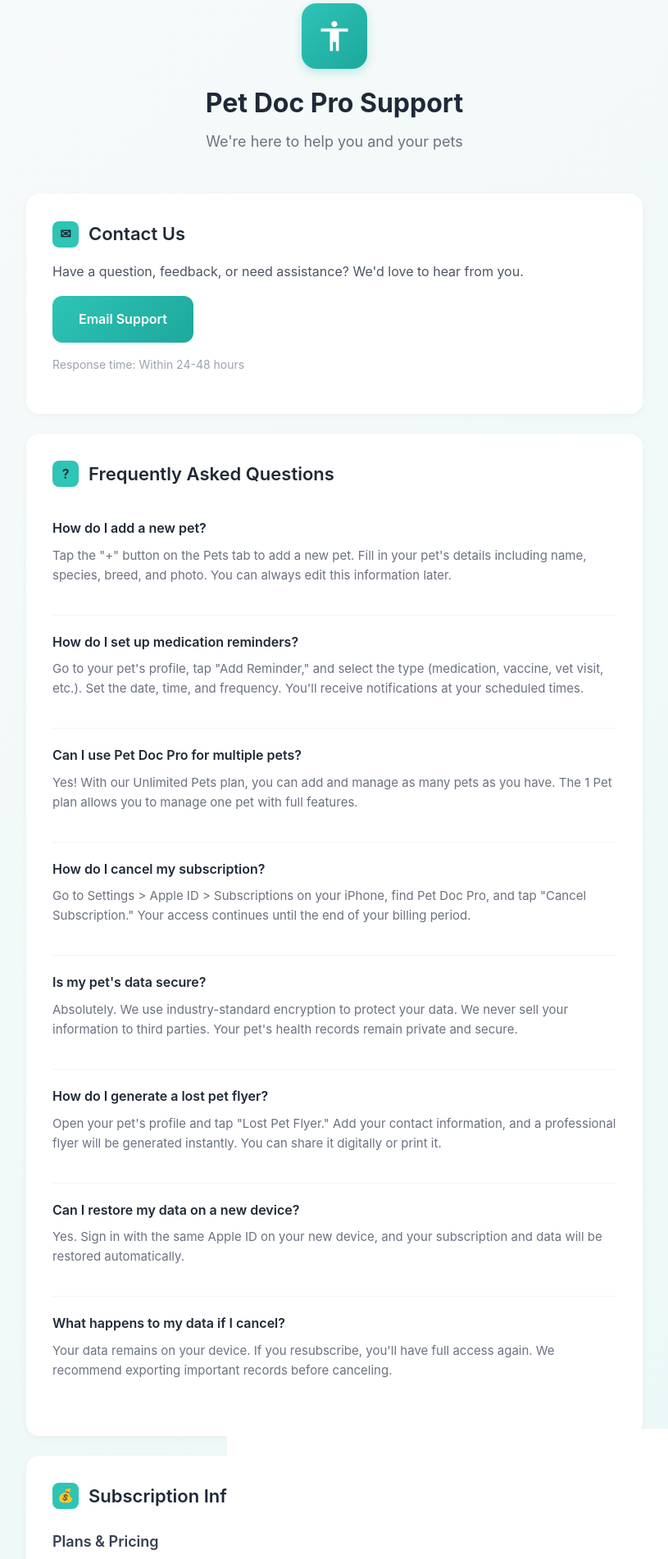
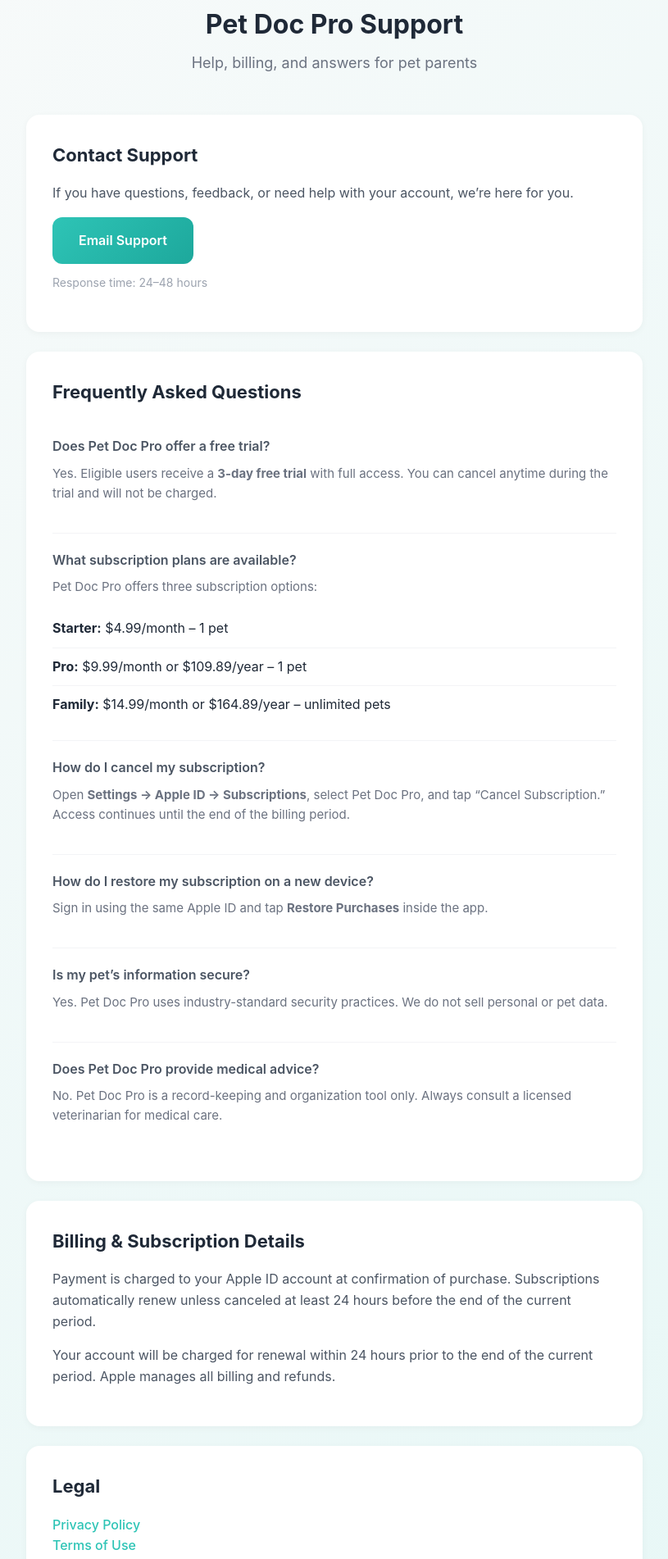
Before and after one commit to petdocpro-design/petdocpro-legal, a plain HTML site: page support.html in a window 1280 px wide. Shown: the part 36-1938 px from the top of the page at 82% size, without its empty margins (232-1047 px from the left). Drawn offline with Linux system fonts and the light colour scheme.

Commit message:
Update support.html

```diff
--- a/support.html
+++ b/support.html
@@ -3,123 +3,33 @@
 <head>
     <meta charset="UTF-8">
     <meta name="viewport" content="width=device-width, initial-scale=1.0">
-    <title>Pet Doc Pro - Support</title>
+    <title>Pet Doc Pro – Support</title>
     <style>
-        * {
-            margin: 0;
-            padding: 0;
-            box-sizing: border-box;
-        }
-
+        * { margin: 0; padding: 0; box-sizing: border-box; }
         body {
-            font-family: -apple-system, BlinkMacSystemFont, 'Segoe UI', Roboto, Helvetica, Arial, sans-serif;
+            font-family: -apple-system, BlinkMacSystemFont, 'Inter', sans-serif;
             background: linear-gradient(135deg, #F8FAFA 0%, #E6F7F6 100%);
             min-height: 100vh;
             color: #1F2937;
             line-height: 1.6;
         }
-
-        .container {
-            max-width: 800px;
-            margin: 0 auto;
-            padding: 40px 24px;
-        }
-
-        .header {
-            text-align: center;
-            margin-bottom: 48px;
-        }
-
-        .logo {
-            width: 80px;
-            height: 80px;
-            background: linear-gradient(135deg, #2EC4B6 0%, #1DA89C 100%);
-            border-radius: 18px;
-            display: flex;
-            align-items: center;
-            justify-content: center;
-            margin: 0 auto 16px;
-            box-shadow: 0 4px 12px rgba(46, 196, 182, 0.3);
-        }
-
-        .logo svg {
-            width: 44px;
-            height: 44px;
-            fill: white;
-        }
-
-        h1 {
-            font-size: 32px;
-            font-weight: 700;
-            color: #1F2937;
-            margin-bottom: 8px;
-        }
-
-        .tagline {
-            color: #6B7280;
-            font-size: 18px;
-        }
-
+        .container { max-width: 800px; margin: 0 auto; padding: 40px 24px; }
+        .header { text-align: center; margin-bottom: 48px; }
+        h1 { font-size: 32px; font-weight: 700; margin-bottom: 8px; }
+        .tagline { color: #6B7280; font-size: 18px; }
         .section {
             background: white;
             border-radius: 16px;
             padding: 32px;
             margin-bottom: 24px;
-            box-shadow: 0 2px 8px rgba(0, 0, 0, 0.04);
+            box-shadow: 0 2px 8px rgba(0,0,0,0.04);
         }
-
-        h2 {
-            font-size: 22px;
-            font-weight: 600;
-            color: #1F2937;
-            margin-bottom: 16px;
-            display: flex;
-            align-items: center;
-            gap: 12px;
-        }
-
-        h2 .icon {
-            width: 32px;
-            height: 32px;
-            background: #2EC4B6;
-            border-radius: 8px;
-            display: flex;
-            align-items: center;
-            justify-content: center;
-            font-size: 16px;
-        }
-
-        h3 {
-            font-size: 18px;
-            font-weight: 600;
-            color: #374151;
-            margin: 24px 0 12px;
-        }
-
-        p {
-            color: #4B5563;
-            margin-bottom: 16px;
-        }
-
-        ul {
-            list-style: none;
-            padding: 0;
-        }
-
-        ul li {
-            padding: 12px 0;
-            border-bottom: 1px solid #F3F4F6;
-            color: #4B5563;
-        }
-
-        ul li:last-child {
-            border-bottom: none;
-        }
-
-        ul li strong {
-            color: #1F2937;
-        }
-
+        h2 { font-size: 22px; margin-bottom: 16px; }
+        h3 { font-size: 18px; margin: 24px 0 12px; }
+        p { color: #4B5563; margin-bottom: 16px; }
+        ul { list-style: none; }
+        ul li { padding: 10px 0; border-bottom: 1px solid #F3F4F6; }
+        ul li:last-child { border-bottom: none; }
         .contact-btn {
             display: inline-block;
             background: linear-gradient(135deg, #2EC4B6 0%, #1DA89C 100%);
@@ -128,203 +38,111 @@
             border-radius: 12px;
             text-decoration: none;
             font-weight: 600;
-            font-size: 16px;
-            transition: transform 0.2s, box-shadow 0.2s;
         }
-
-        .contact-btn:hover {
-            transform: translateY(-2px);
-            box-shadow: 0 6px 20px rgba(46, 196, 182, 0.4);
-        }
-
-        .faq-item {
-            border-bottom: 1px solid #F3F4F6;
-            padding: 20px 0;
-        }
-
-        .faq-item:last-child {
-            border-bottom: none;
-        }
-
-        .faq-question {
-            font-weight: 600;
-            color: #1F2937;
-            margin-bottom: 8px;
-        }
-
-        .faq-answer {
-            color: #6B7280;
-            font-size: 15px;
-        }
-
-        .links {
-            display: flex;
-            gap: 24px;
-            flex-wrap: wrap;
-            margin-top: 16px;
-        }
-
-        .links a {
-            color: #2EC4B6;
-            text-decoration: none;
-            font-weight: 500;
-        }
-
-        .links a:hover {
-            text-decoration: underline;
-        }
-
-        .footer {
-            text-align: center;
-            padding: 32px 0;
-            color: #9CA3AF;
-            font-size: 14px;
-        }
-
-        .footer a {
-            color: #6B7280;
-            text-decoration: none;
-        }
-
-        .footer a:hover {
-            color: #2EC4B6;
-        }
-
-        @media (max-width: 600px) {
-            .container {
-                padding: 24px 16px;
-            }
-
-            .section {
-                padding: 24px;
-            }
-
-            h1 {
-                font-size: 28px;
-            }
-
-            .links {
-                flex-direction: column;
-                gap: 12px;
-            }
-        }
+        .faq-item { border-bottom: 1px solid #F3F4F6; padding: 20px 0; }
+        .faq-item:last-child { border-bottom: none; }
+        .faq-question { font-weight: 600; margin-bottom: 8px; }
+        .faq-answer { color: #6B7280; font-size: 15px; }
+        .links a { color: #2EC4B6; text-decoration: none; font-weight: 500; }
+        .footer { text-align: center; padding: 32px 0; color: #9CA3AF; font-size: 14px; }
     </style>
 </head>
+
 <body>
-    <div class="container">
-        <header class="header">
-            <div class="logo">
-                <svg viewBox="0 0 24 24" xmlns="http://www.w3.org/2000/svg">
-                    <path d="M12 2C13.1 2 14 2.9 14 4C14 5.1 13.1 6 12 6C10.9 6 10 5.1 10 4C10 2.9 10.9 2 12 2ZM21 9H15V22H13V16H11V22H9V9H3V7H21V9Z"/>
-                </svg>
-            </div>
-            <h1>Pet Doc Pro Support</h1>
-            <p class="tagline">We're here to help you and your pets</p>
-        </header>
+<div class="container">
 
-        <section class="section">
-            <h2><span class="icon">&#9993;</span> Contact Us</h2>
-            <p>Have a question, feedback, or need assistance? We'd love to hear from you.</p>
-            <a href="mailto:support@petdocpro.com" class="contact-btn">Email Support</a>
-            <p style="margin-top: 16px; font-size: 14px; color: #9CA3AF;">
-                Response time: Within 24-48 hours
-            </p>
-        </section>
+<header class="header">
+    <h1>Pet Doc Pro Support</h1>
+    <p class="tagline">Help, billing, and answers for pet parents</p>
+</header>
 
-        <section class="section">
-            <h2><span class="icon">?</span> Frequently Asked Questions</h2>
+<section class="section">
+    <h2>Contact Support</h2>
+    <p>If you have questions, feedback, or need help with your account, we’re here for you.</p>
+    <a href="mailto:support@petdocpro.com" class="contact-btn">Email Support</a>
+    <p style="margin-top:12px;font-size:14px;color:#9CA3AF;">Response time: 24–48 hours</p>
+</section>
 
-            <div class="faq-item">
-                <p class="faq-question">How do I add a new pet?</p>
-                <p class="faq-answer">Tap the "+" button on the Pets tab to add a new pet. Fill in your pet's details including name, species, breed, and photo. You can always edit this information later.</p>
-            </div>
+<section class="section">
+    <h2>Frequently Asked Questions</h2>
 
-            <div class="faq-item">
-                <p class="faq-question">How do I set up medication reminders?</p>
-                <p class="faq-answer">Go to your pet's profile, tap "Add Reminder," and select the type (medication, vaccine, vet visit, etc.). Set the date, time, and frequency. You'll receive notifications at your scheduled times.</p>
-            </div>
+    <div class="faq-item">
+        <p class="faq-question">Does Pet Doc Pro offer a free trial?</p>
+        <p class="faq-answer">
+            Yes. Eligible users receive a <strong>3-day free trial</strong> with full access.
+            You can cancel anytime during the trial and will not be charged.
+        </p>
+    </div>
 
-            <div class="faq-item">
-                <p class="faq-question">Can I use Pet Doc Pro for multiple pets?</p>
-                <p class="faq-answer">Yes! With our Unlimited Pets plan, you can add and manage as many pets as you have. The 1 Pet plan allows you to manage one pet with full features.</p>
-            </div>
+    <div class="faq-item">
+        <p class="faq-question">What subscription plans are available?</p>
+        <p class="faq-answer">
+            Pet Doc Pro offers three subscription options:
+        </p>
+        <ul>
+            <li><strong>Starter:</strong> $4.99/month – 1 pet</li>
+            <li><strong>Pro:</strong> $9.99/month or $109.89/year – 1 pet</li>
+            <li><strong>Family:</strong> $14.99/month or $164.89/year – unlimited pets</li>
+        </ul>
+    </div>
 
-            <div class="faq-item">
-                <p class="faq-question">How do I cancel my subscription?</p>
-                <p class="faq-answer">Go to Settings > Apple ID > Subscriptions on your iPhone, find Pet Doc Pro, and tap "Cancel Subscription." Your access continues until the end of your billing period.</p>
-            </div>
+    <div class="faq-item">
+        <p class="faq-question">How do I cancel my subscription?</p>
+        <p class="faq-answer">
+            Open <strong>Settings → Apple ID → Subscriptions</strong>, select Pet Doc Pro, and tap
+            “Cancel Subscription.” Access continues until the end of the billing period.
+        </p>
+    </div>
 
-            <div class="faq-item">
-                <p class="faq-question">Is my pet's data secure?</p>
-                <p class="faq-answer">Absolutely. We use industry-standard encryption to protect your data. We never sell your information to third parties. Your pet's health records remain private and secure.</p>
-            </div>
+    <div class="faq-item">
+        <p class="faq-question">How do I restore my subscription on a new device?</p>
+        <p class="faq-answer">
+            Sign in using the same Apple ID and tap <strong>Restore Purchases</strong> inside the app.
+        </p>
+    </div>
 
-            <div class="faq-item">
-                <p class="faq-question">How do I generate a lost pet flyer?</p>
-                <p class="faq-answer">Open your pet's profile and tap "Lost Pet Flyer." Add your contact information, and a professional flyer will be generated instantly. You can share it digitally or print it.</p>
-            </div>
+    <div class="faq-item">
+        <p class="faq-question">Is my pet’s information secure?</p>
+        <p class="faq-answer">
+            Yes. Pet Doc Pro uses industry-standard security practices.
+            We do not sell personal or pet data.
+        </p>
+    </div>
 
-            <div class="faq-item">
-                <p class="faq-question">Can I restore my data on a new device?</p>
-                <p class="faq-answer">Yes. Sign in with the same Apple ID on your new device, and your subscription and data will be restored automatically.</p>
-            </div>
+    <div class="faq-item">
+        <p class="faq-question">Does Pet Doc Pro provide medical advice?</p>
+        <p class="faq-answer">
+            No. Pet Doc Pro is a record-keeping and organization tool only.
+            Always consult a licensed veterinarian for medical care.
+        </p>
+    </div>
+</section>
 
-            <div class="faq-item">
-                <p class="faq-question">What happens to my data if I cancel?</p>
-                <p class="faq-answer">Your data remains on your device. If you resubscribe, you'll have full access again. We recommend exporting important records before canceling.</p>
-            </div>
-        </section>
+<section class="section">
+    <h2>Billing & Subscription Details</h2>
+    <p>
+        Payment is charged to your Apple ID account at confirmation of purchase.
+        Subscriptions automatically renew unless canceled at least 24 hours before
+        the end of the current period.
+    </p>
+    <p>
+        Your account will be charged for renewal within 24 hours prior to the end
+        of the current period. Apple manages all billing and refunds.
+    </p>
+</section>
 
-        <section class="section">
-            <h2><span class="icon">&#128176;</span> Subscription Information</h2>
+<section class="section">
+    <h2>Legal</h2>
+    <div class="links">
+        <a href="privacy.html">Privacy Policy</a><br>
+        <a href="terms.html">Terms of Use</a>
+    </div>
+</section>
 
-            <h3>Plans & Pricing</h3>
-            <ul>
-                <li><strong>1 Pet Plan:</strong> $4.99/month or $49.99/year (save 17%)</li>
-                <li><strong>Unlimited Pets Plan:</strong> $9.99/month or $99.99/year (save 17%)</li>
-                <li><strong>Free Trial:</strong> 7 days with full access</li>
-            </ul>
+<footer class="footer">
+    <p>© 2026 Pet Doc Pro. All rights reserved.</p>
+</footer>
 
-            <h3>Billing Details</h3>
-            <p>
-                Payment is charged to your Apple ID account at confirmation of purchase.
-                Subscriptions automatically renew unless canceled at least 24 hours before
-                the end of the current period. Your account will be charged for renewal
-                within 24 hours prior to the end of the current period.
-            </p>
-
-            <h3>Manage Your Subscription</h3>
-            <p>
-                To manage or cancel your subscription, go to <strong>Settings > [Your Name] >
-                Subscriptions</strong> on your iOS device.
-            </p>
-        </section>
-
-        <section class="section">
-            <h2><span class="icon">&#128221;</span> Legal</h2>
-            <div class="links">
-                <a href="privacy.html">Privacy Policy</a>
-                <a href="terms.html">Terms of Use</a>
-            </div>
-        </section>
-
-        <section class="section">
-            <h2><span class="icon">&#128241;</span> App Information</h2>
-            <ul>
-                <li><strong>Current Version:</strong> 1.0.0</li>
-                <li><strong>Requires:</strong> iOS 17.0 or later</li>
-                <li><strong>Developer:</strong> Pet Doc Pro</li>
-            </ul>
-        </section>
-
-        <footer class="footer">
-            <p>&copy; 2026 Pet Doc Pro. All rights reserved.</p>
-            <p style="margin-top: 8px;">
-                <a href="privacy.html">Privacy</a> &nbsp;|&nbsp;
-                <a href="terms.html">Terms</a> &nbsp;|&nbsp;
-                <a href="mailto:petdocpro@gmail.com">Contact</a>
-            </p>
-        </footer>
-    </div>
+</div>
 </body>
 </html>
```
